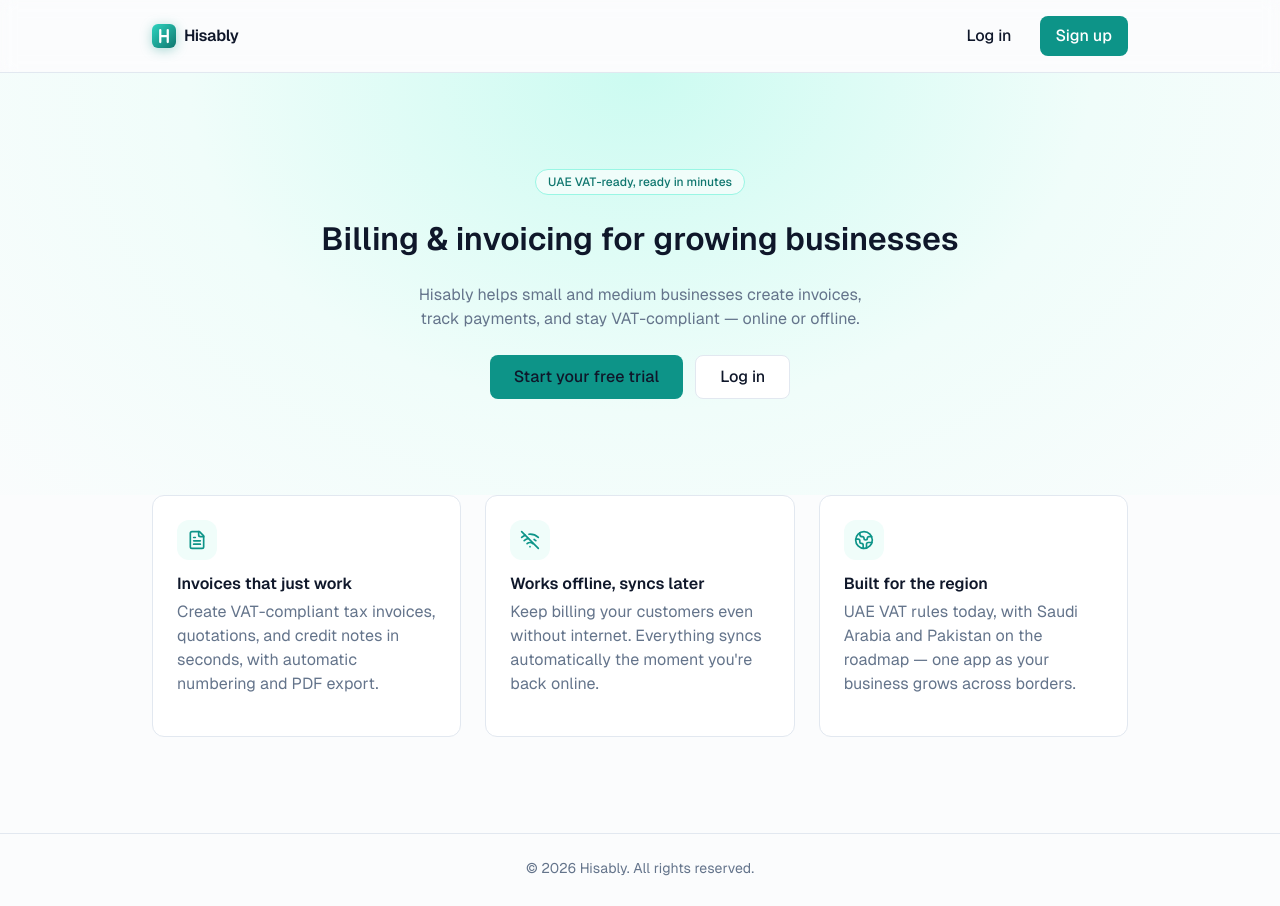
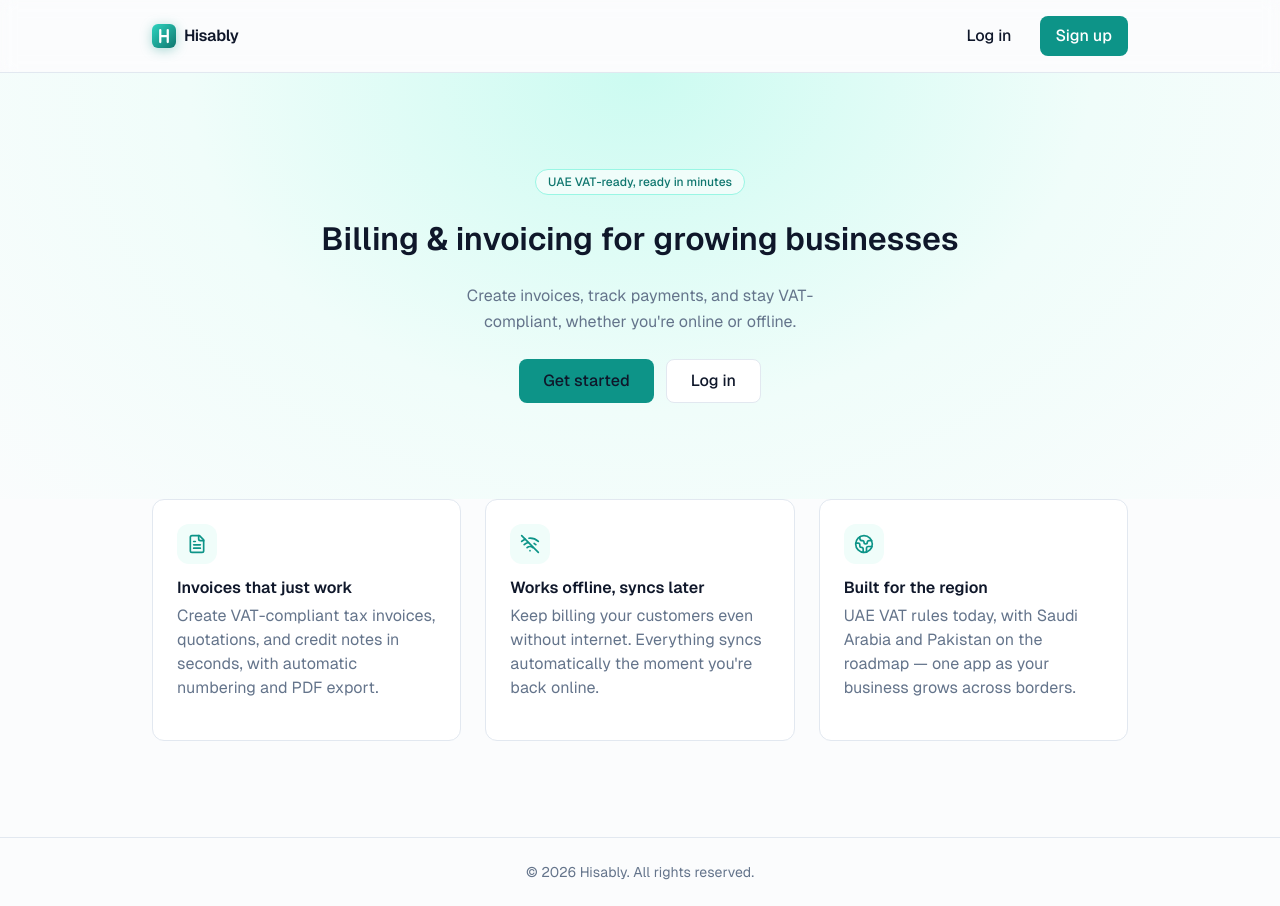
Before and after one commit to alirazzaqdev/hisably, a Next.js app in the folder apps/web/: page / in a window 1280 px wide. Built offline with nearby package versions, Linux system fonts and the light colour scheme.

Commit message:
Refine landing page hero copy and CTA
Drop the "free trial" framing and em-dash phrasing for a more
natural, professional tone.

```diff
--- a/apps/web/src/app/page.tsx
+++ b/apps/web/src/app/page.tsx
@@ -55,13 +55,13 @@
             <h1 className="max-w-2xl text-display text-foreground text-balance">
               Billing & invoicing for growing businesses
             </h1>
-            <p className="max-w-xl text-body-lg text-muted-foreground text-balance">
-              Hisably helps small and medium businesses create invoices, track
-              payments, and stay VAT-compliant — online or offline.
+            <p className="max-w-xl text-body-lg leading-relaxed text-muted-foreground text-balance">
+              Create invoices, track payments, and stay VAT-compliant, whether
+              you&apos;re online or offline.
             </p>
             <div className="flex flex-wrap items-center justify-center gap-3">
               <Button asChild variant="primary" size="lg">
-                <Link href="/signup">Start your free trial</Link>
+                <Link href="/signup">Get started</Link>
               </Button>
               <Button asChild variant="secondary" size="lg">
                 <Link href="/login">Log in</Link>
```
